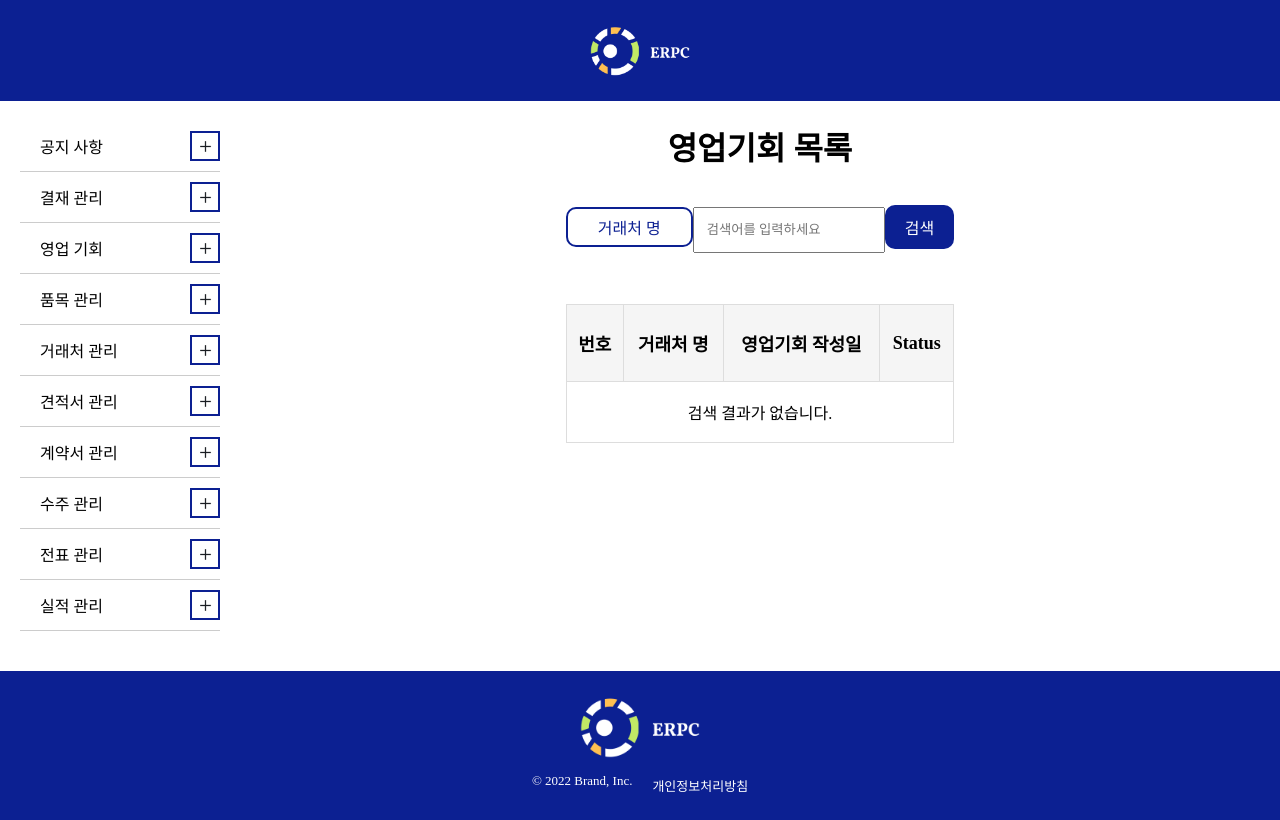
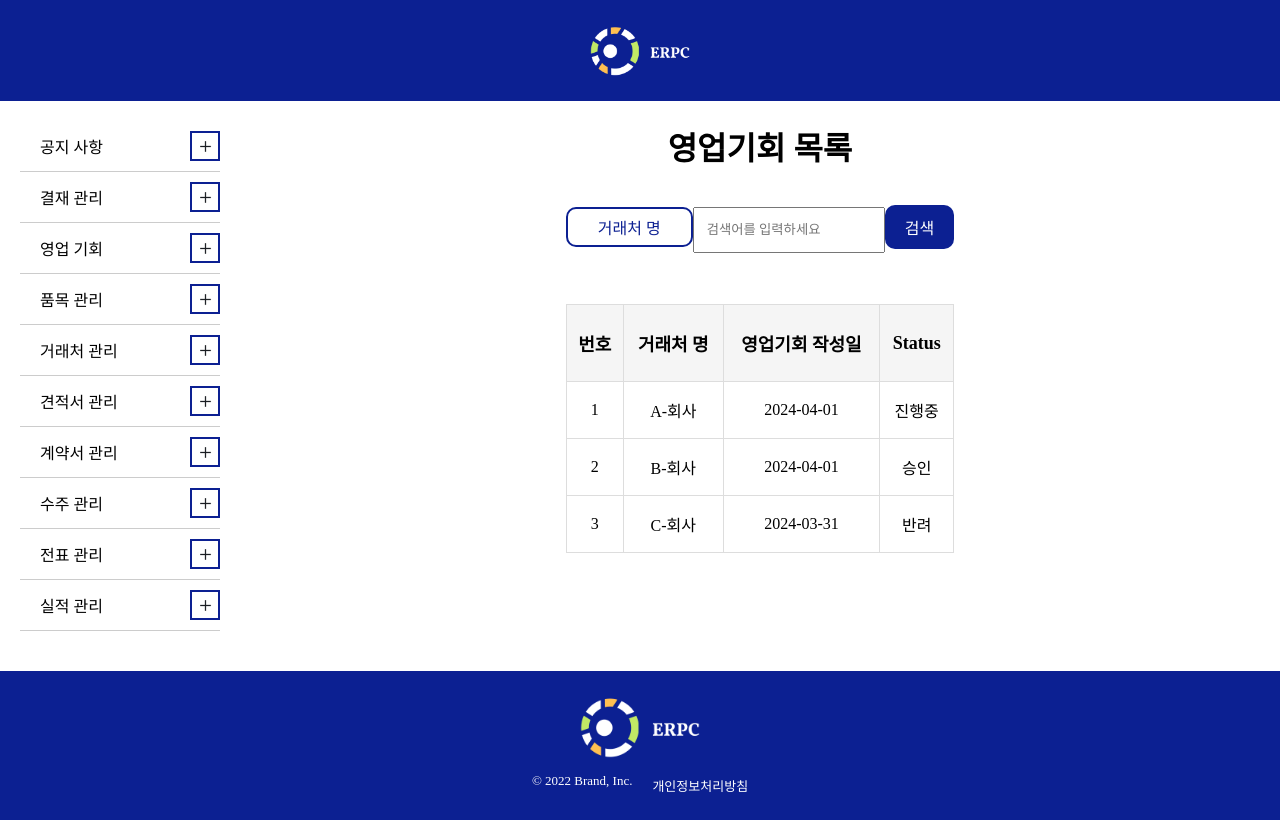
Before and after one commit to beyond-sw-camp/be04-final-team06-ERPC, a Vue app in the folder Frontend/erpc/: page /salesopp/list in a window 1280 px wide. Built offline with nearby package versions, Linux system fonts and the light colour scheme; a web font is replaced by a local one.

Commit message:
영업기회
영업기회 기능 추가

```diff
--- a/Frontend/erpc/src/components/salesopp/SalesOppList.vue
+++ b/Frontend/erpc/src/components/salesopp/SalesOppList.vue
@@ -21,15 +21,48 @@
                     </tr>
                 </thead>
                 <tbody>
-            <tr>
-                <td colspan="4" class="no-result">검색 결과가 없습니다.</td>
-            </tr>
+                    <tr v-for="(approval, index) in filteredapprovals" :key="index" @click="goTosalesOppContents(approval.code)">
+                        <td>{{ index + 1 }}</td>
+                        <td>{{ approval.approvalor }}</td>
+                        <td>{{ approval.date }}</td>
+                        <td>{{ approval.status }}</td>
+                    </tr>
         </tbody>
     </table>
         </div>
         </div>
 </template>
 
+<script setup>
+import { ref } from 'vue';
+import { useRouter } from 'vue-router';
+
+const router = useRouter();
+
+const approvals = ref([
+    { code: 'PJ-20240401001', approvalor: 'A-회사',  date: '2024-04-01', status: '진행중' },
+    { code: 'PJ-20240401002', approvalor: 'B-회사',  date: '2024-04-01', status: '승인' },
+    { code: 'PJ-20240401003', approvalor: 'C-회사',  date: '2024-03-31', status: '반려' }
+]);
+const startDate = ref('');
+const endDate = ref('');
+const filteredapprovals = ref(approvals.value);
+
+function applyFilter() {
+    if (startDate.value && endDate.value) {
+        filteredapprovals.value = approvals.value.filter(approval => {
+            return approval.date >= startDate.value && approval.date <= endDate.value;
+        });
+    } else {
+        filteredapprovals.value = approvals.value;
+    }
+}
+
+function goTosalesOppContents(approvalCode) {
+    router.push({ path: '/salesopp/contents', query: { code: approvalCode } });
+}
+</script>
+
 <style>
     @import url('@/assets/css/contract/ContractList.css');
 </style>
```
